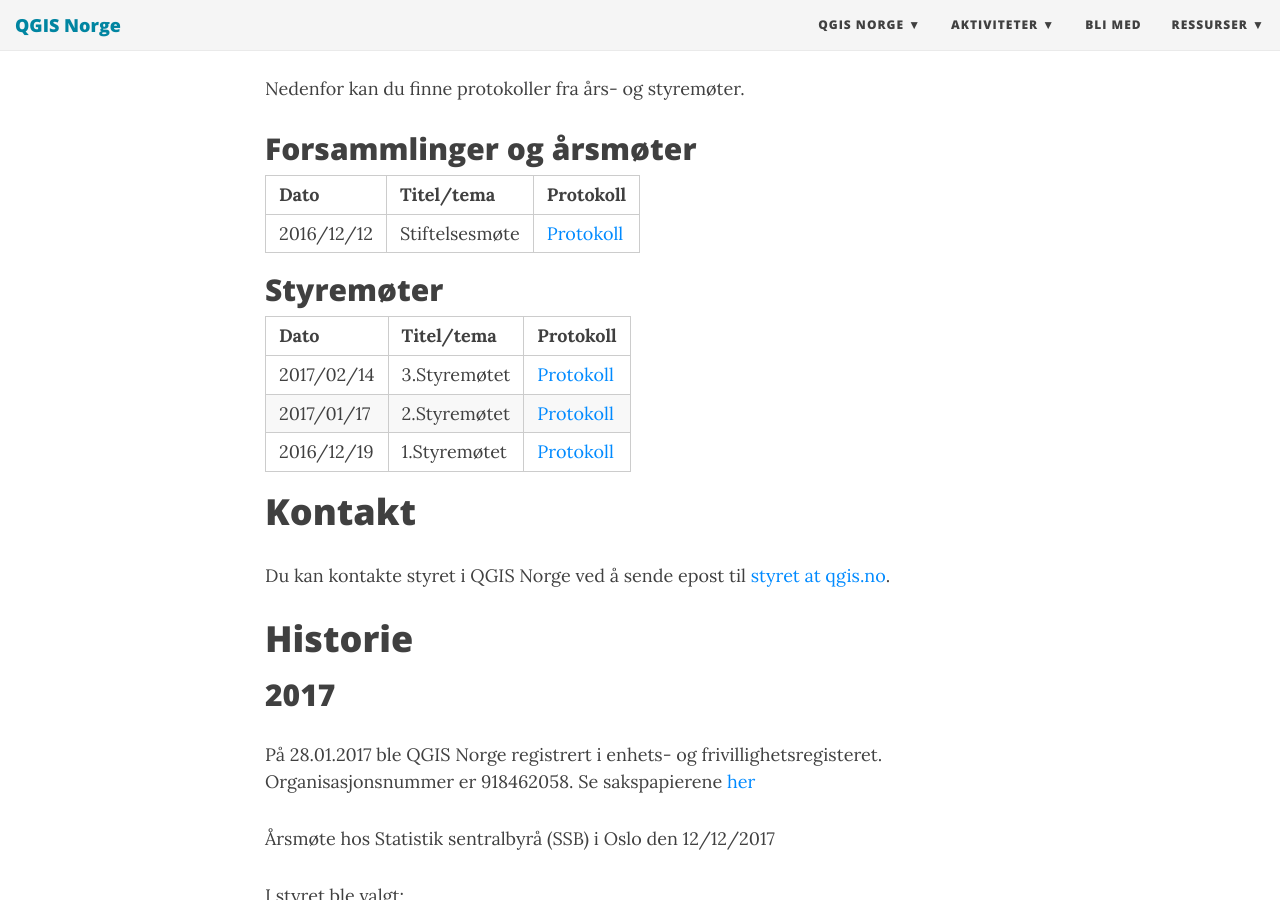
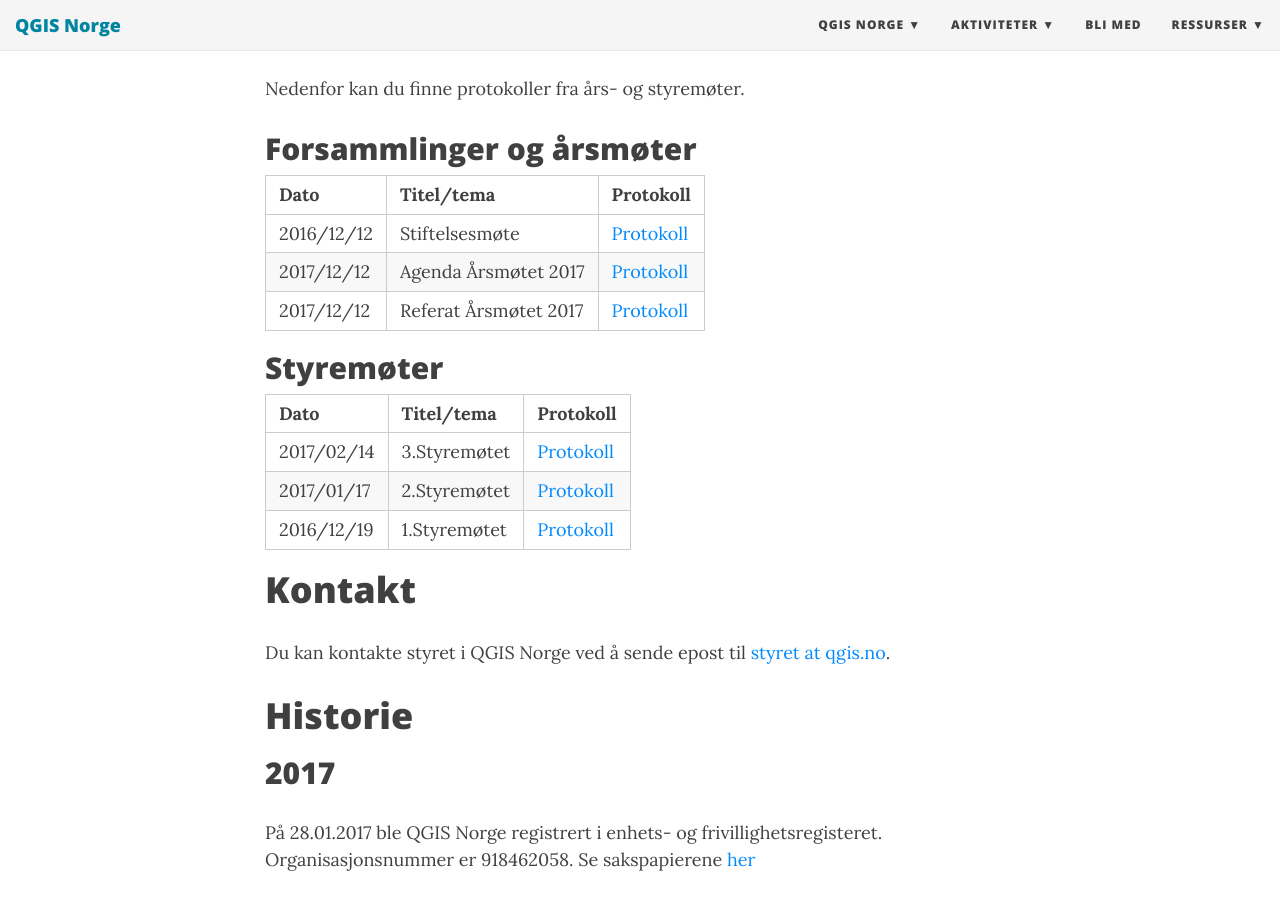
Before and after one commit to qgisnorge/qgisnorge.github.io, a Jekyll site: the page built from omoss.md, in a window 1280 px wide and 900 px high, scrolled down 692 px. Built offline with Jekyll 4.4.1, drawn with Linux system fonts in a browser that asks for light colours; nearby versions of some CDN libraries.

Commit message:
linker til nye dolumenter fra årsmøtet 2017

```diff
--- a/omoss.md
+++ b/omoss.md
@@ -23,7 +23,10 @@
 
 |Dato|Titel/tema|Protokoll|
 |----|----------|---------|
-|2016/12/12|Stiftelsesmøte|[Protokoll](https://github.com/qgisnorge/qgisnorge.github.io/blob/master/dokumenter/Stiftelsesmoete_QGIS_Norge.pdf)|
+|2016/12/12|Stiftelsesmøte|[Protokoll](https://github.com/qgisnorge/qgisnorge.github.io/blob/master/dokumenter/aarsmoeter/Stiftelsesmoete_QGIS_Norge.pdf)|
+|2017/12/12|Agenda Årsmøtet 2017|[Protokoll](https://github.com/qgisnorge/qgisnorge.github.io/blob/master/dokumenter/aarsmoeter/Agenda_Aarsmoete_QGIS_Norge_2017.pdf)|
+|2017/12/12|Referat Årsmøtet 2017|[Protokoll](https://github.com/qgisnorge/qgisnorge.github.io/blob/master/dokumenter/aarsmoeter/Referat_Aarsmøte_QGIS_Norge_2017.pdf)|
+
 
 ## Styremøter
 
```
